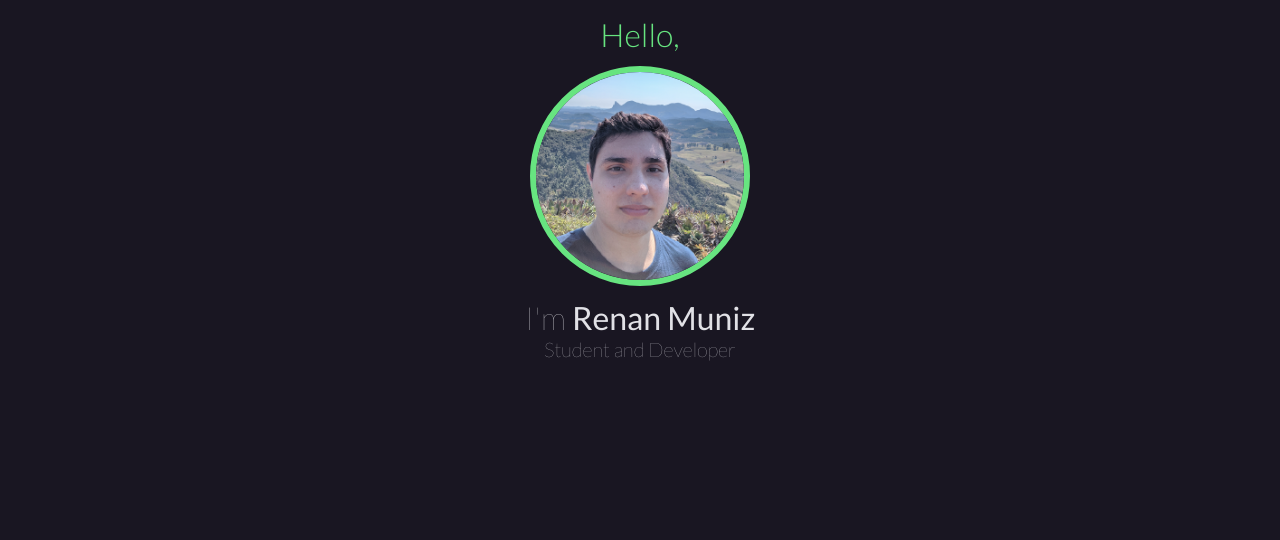
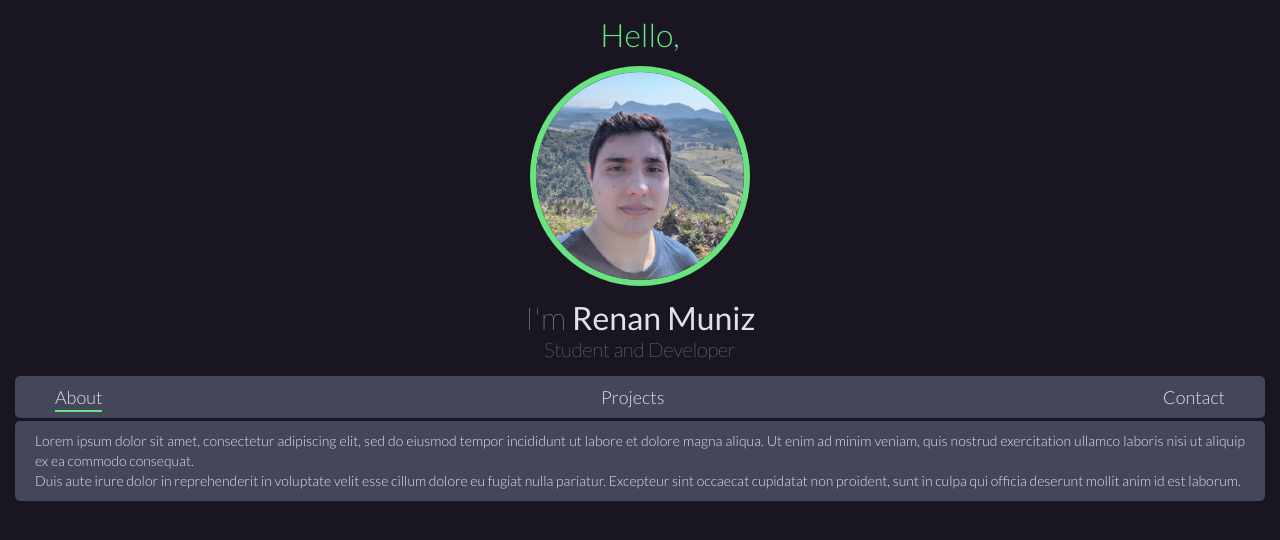
Before and after one commit to fmrenan/fmrenan.github.io, a Next.js app: page / in a window 1280 px wide. Shown: the top 540 px of the page. Built offline with nearby package versions, Linux system fonts and the light colour scheme.

Commit message:
Created nav and card

```diff
--- a/src/components/Avatar/styles.module.scss
+++ b/src/components/Avatar/styles.module.scss
@@ -3,7 +3,6 @@
   flex-direction: column;
   align-items: center;
   justify-content: center;
-  padding-top: 1.5rem;
 
   h1{
     font-size: 3.2rem;
--- /dev/null
+++ b/src/components/Card/index.js
@@ -0,0 +1,10 @@
+import styles from './styles.module.scss'
+
+export function Card(){
+
+  return(
+    <section className={styles.card}>
+      <p>Lorem ipsum dolor sit amet, consectetur adipiscing elit, sed do eiusmod tempor incididunt ut labore et dolore magna aliqua. Ut enim ad minim veniam, quis nostrud exercitation ullamco laboris nisi ut aliquip ex ea commodo consequat.<br /> Duis aute irure dolor in reprehenderit in voluptate velit esse cillum dolore eu fugiat nulla pariatur. Excepteur sint occaecat cupidatat non proident, sunt in culpa qui officia deserunt mollit anim id est laborum.</p>
+    </section>
+  )
+}
--- /dev/null
+++ b/src/components/Card/styles.module.scss
@@ -0,0 +1,14 @@
+.card{
+  margin-top: 0.3rem;
+  background-color: var(--gray-blue-50);
+  border-radius: 0.5rem;
+  padding: 1rem 2rem;
+
+  p{
+    font-size: 1.4rem;
+    line-height: 2rem;
+    font-weight: 300;
+    text-align: justify;
+    text-justify: newspaper;
+  }
+}
--- a/src/pages/app.module.scss
+++ b/src/pages/app.module.scss
@@ -1,4 +1,6 @@
 .wrapper{
   display: flex;
   flex-direction: column;
+
+  padding: 1.5rem;
 }
--- a/src/pages/home.module.scss
+++ b/src/pages/home.module.scss
@@ -0,0 +1,39 @@
+.main{
+  color: var(--white);
+
+  nav{
+    display: flex;
+    flex-direction: column;
+    justify-content: center;
+    margin-top: 1.5rem;
+    padding: 1rem;
+
+    background-color: var(--gray-blue-50);
+
+    border-radius: 0.5rem;
+  }
+
+  ul{
+    width: 100%;
+    display: flex;
+    justify-content: space-between;
+    list-style: none;
+    padding: 0 3rem 0 3rem;
+
+    li{
+      font-size: 1.8rem;
+      font-weight: 300;
+      text-transform: capitalize;
+
+      a{
+        color: var(--white);
+        text-decoration: none;
+        padding-bottom: 0.2rem;
+
+        &.active{
+          border-bottom: 0.2rem solid var(--green-300);
+        }
+      }
+    }
+  }
+}
--- a/src/pages/index.js
+++ b/src/pages/index.js
@@ -1,13 +1,28 @@
-import Head from 'next/head'
+
+import { Card } from '../components/Card'
 
 import styles from './home.module.scss'
 
 export default function Home() {
   return (
-    <div className={styles.homePage}>
-      <Head>
-        <title>Renan Muniz</title>
-      </Head>
-    </div>
+    <main className={styles.main}>
+      <nav>
+        <ul>
+          <li>
+            <a href="#" className={styles.active}>about</a>
+          </li>
+
+          <li>
+            <a href="#" >projects</a>
+          </li>
+
+          <li>
+            <a href="#" >contact</a>
+          </li>
+        </ul>
+      </nav>
+
+      <Card />
+    </main>
   )
 }
--- a/src/styles/globals.scss
+++ b/src/styles/globals.scss
@@ -7,6 +7,10 @@
   --gray-200: #AFB2B1;
   --gray-500: #808080;
   --gray-800: #494D4B;
+
+  --gray-blue-50: #44475a;
+  --gray-blue-100:#41414D;
+  --gray-blue-200:#483C67;
 
   --green-300: #67E480;
   --green-500: #04D361;
@@ -25,6 +29,6 @@
 }
 
 body{
-  font-family: Lato;
+  font-family: Lato, sans-serif;
   background-color: var(--bg-dark);
 }
```
